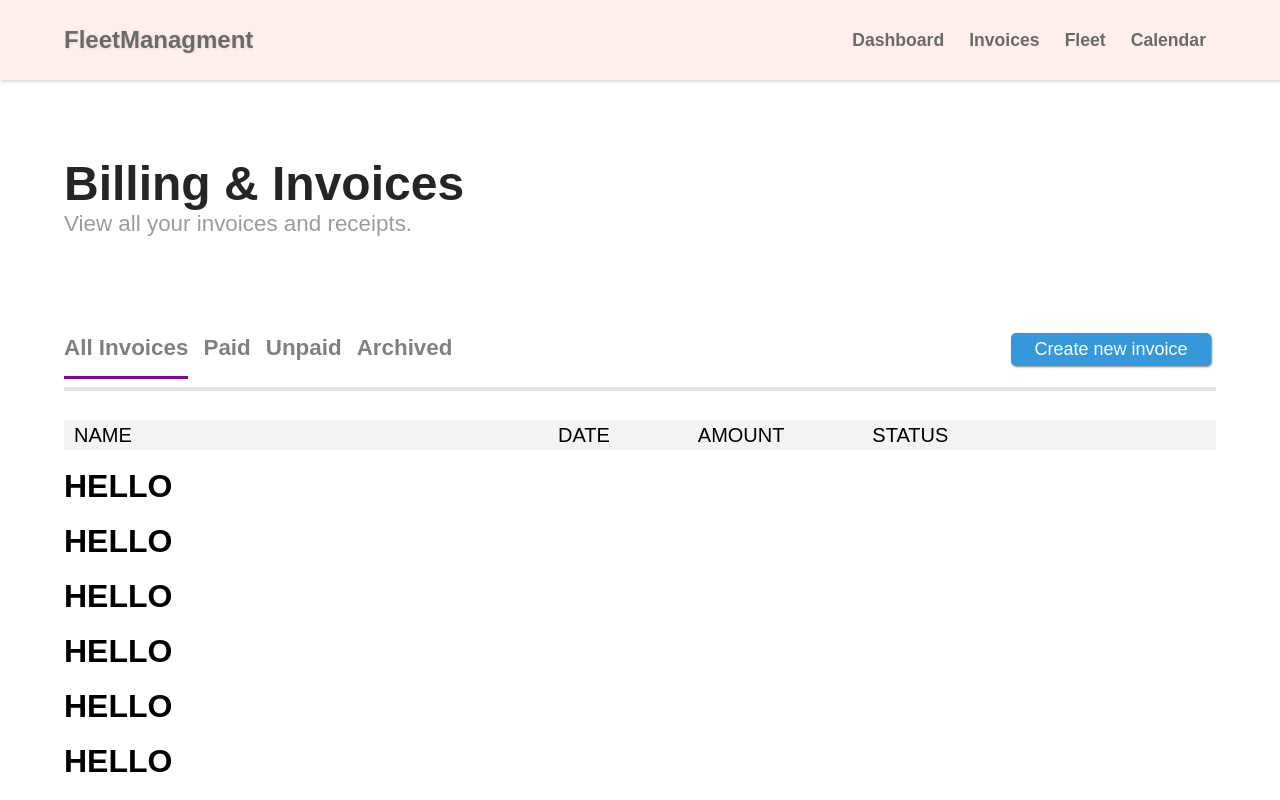
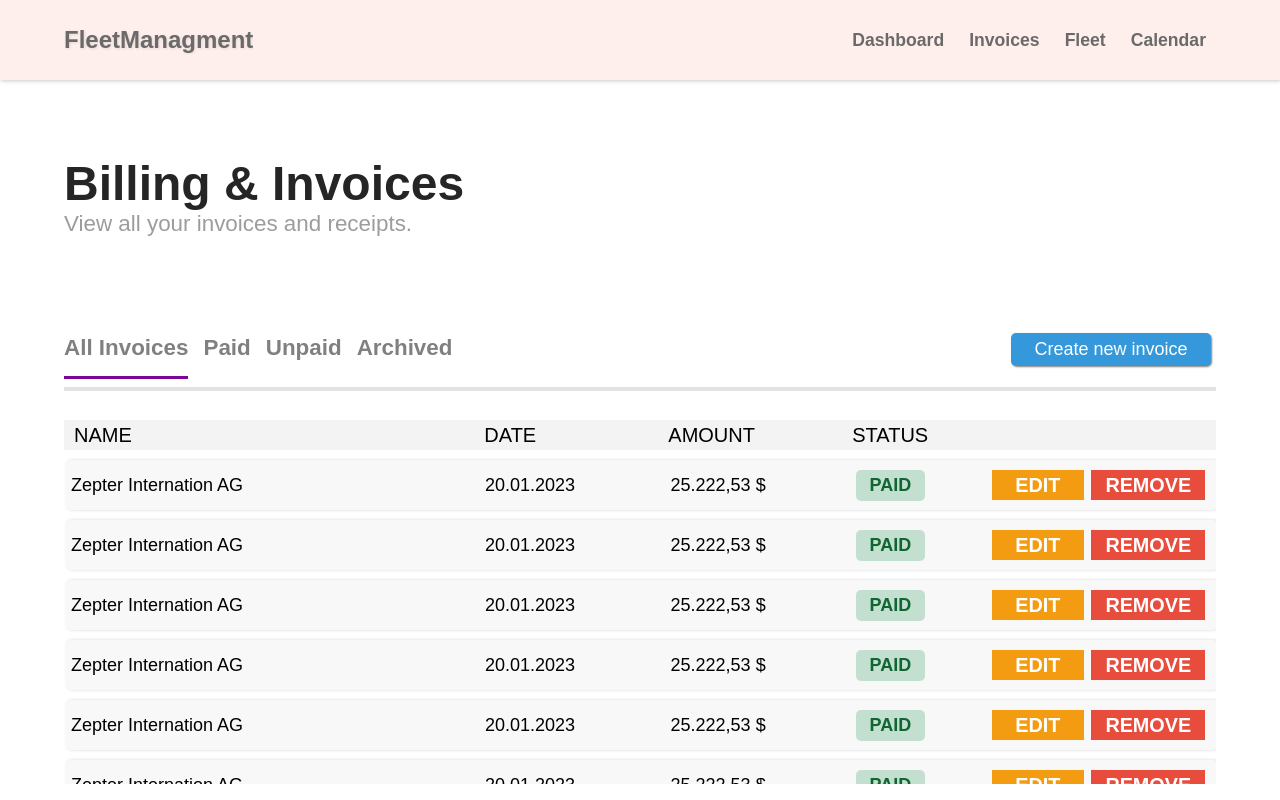
Before and after one commit to hamzic2019/fleetmanagment, a React (Vite) app in the folder client/: page /invoices in a window 1280 px wide. Built offline with nearby package versions, Linux system fonts and the light colour scheme.

Commit message:
Styling InvoiceListItem

```diff
--- /dev/null
+++ b/client/src/components/InvoiceListItem/InvoiceListItem.css
@@ -0,0 +1,63 @@
+.invoiceListItemWrapper {
+    width: 100%;
+    height: 50px;
+
+    background-color: rgba(210, 210, 210, 0.15);
+    box-shadow: 1px 0px 3px rgba(128, 128, 128, 0.35);
+    margin: 10px 0px 0px 2px;
+
+    margin-top: 10px;
+
+    display: flex;
+    justify-content: space-between;
+    align-items: center;
+
+    padding: 0 5px;
+
+    border-radius: 5px;
+    font-size: 18px;
+}
+
+.invoiceListItemWrapperItem {
+    width: 15%;
+}
+
+.invoiceListItemWrapper-div {
+    width: 20%;
+    height: 100%;
+
+    display: flex;
+    justify-content: space-evenly;
+}
+
+.invoiceListItemWrapper-div-btn-edit {
+    height:60%;
+    width: 40%;
+    align-self: center;
+    justify-self: center;
+    background-color: #f39c12;
+    border:0px;
+    color:white;
+    font-weight: 900;
+    font-size: 1.1em;
+}
+
+.invoiceListItemWrapper-div-btn-edit:hover {
+    background-color: #cf8612;
+}
+
+.invoiceListItemWrapper-div-btn-rmv {
+    height:60%;
+    width: 50%;
+    align-self: center;
+    justify-self: center;
+    border:0px;
+    color:white;
+    font-weight: 900;
+    font-size: 1.1em;
+    background-color: #e74c3c!important;
+}
+
+.invoiceListItemWrapper-div-btn-rmv:hover {
+    background-color: #c63c2c!important;
+}
--- /dev/null
+++ b/client/src/components/InvoiceListItem/InvoiceListItem.jsx
@@ -0,0 +1,23 @@
+import React from 'react'
+import Status from '../Status/Status'
+import './InvoiceListItem.css'
+
+const InvoiceListItem = () => {
+  return (
+        <div className='invoiceListItemWrapper'>
+            <p className='invoiceListItemWrapperItem' style={{width: '35%'}}>Zepter Internation AG</p>
+            <p className='invoiceListItemWrapperItem'>20.01.2023</p>
+            <p className='invoiceListItemWrapperItem'>25.222,53 $</p>
+            <div className='invoiceListItemWrapperItem' style={{width: '10%'}}>
+                <Status isPaid={true} />
+            </div>
+
+            <div className='invoiceListItemWrapper-div'>
+                    <button className='invoiceListItemWrapper-div-btn-edit'>EDIT</button>
+                    <button className='invoiceListItemWrapper-div-btn-rmv'>REMOVE</button>
+            </div>
+        </div>
+  )
+}
+
+export default InvoiceListItem
--- /dev/null
+++ b/client/src/components/Status/Status.css
@@ -0,0 +1,19 @@
+.paid {
+    background-color: #62b18359;
+    color:#106533;
+    font-weight: 900;
+    width: 60%;
+    text-align: center;
+    padding: 5px;
+    border-radius: 5px;
+}
+
+.unpaid {
+    background-color: #b1626259;
+    color:#651010;
+    font-weight: 900;
+    width: 75%;
+    text-align: center;
+    padding: 5px;
+    border-radius: 5px;
+}
--- /dev/null
+++ b/client/src/components/Status/Status.jsx
@@ -0,0 +1,13 @@
+import React from 'react'
+import './Status.css'
+
+const Status = ({isPaid}) => {
+
+  return (
+    <div className={isPaid ? 'paid' : 'unpaid'}>
+        {isPaid ? 'PAID' : 'UNPAID'}
+    </div>
+  )
+}
+
+export default Status
--- a/client/src/pages/Invoices/Invoices.css
+++ b/client/src/pages/Invoices/Invoices.css
@@ -159,8 +159,8 @@ hr {
     font-family: Arial, Helvetica, sans-serif;
 }
 
-.status-bar-item-list-name {
-    min-width: 35%;
+.status-bar-item-list {
+    min-width: 15%;
 }
 
 .status-bar-item-list-5 {
--- a/client/src/pages/Invoices/Invoices.jsx
+++ b/client/src/pages/Invoices/Invoices.jsx
@@ -1,4 +1,5 @@
 import React from 'react'
+import InvoiceListItem from '../../components/InvoiceListItem/InvoiceListItem'
 import './Invoices.css'
 
 const Invoices = () => {
@@ -31,37 +32,23 @@ const Invoices = () => {
           <div className="invoices-list-invoices">
 
                 <div className="invoices-list-invoices-status-bar">
-              <p className='status-bar-item-list-name'>NAME</p>
+                    <p className='status-bar-item-list' style={{width: '35%'}}>NAME</p>
                     <p className='status-bar-item-list'>DATE</p>
                     <p className='status-bar-item-list'>AMOUNT</p>
                     <p className='status-bar-item-list'>STATUS</p>
 
                     <p className='status-bar-item-list-5'></p>
                 </div>
-                        <br />
-                        <h1>HELLO</h1>
-                        <br />
-                        <h1>HELLO</h1>
-                        <br />
-                        <h1>HELLO</h1>
-                        <br />
-                        <h1>HELLO</h1>
-                        <br />
-                        <h1>HELLO</h1>
-                        <br />
-                        <h1>HELLO</h1>
-                        <br />
-                        <h1>HELLO</h1>
-                        <br />
-                        <h1>HELLO</h1>
-                        <br />
-                        <h1>HELLO</h1>
-                        <br />
-                        <h1>HELLO</h1>
-                        <br />
-                        <h1>HELLO</h1>
-                        <br />
-                        <h1>HELLO</h1>
+
+                  <InvoiceListItem />
+                  <InvoiceListItem />
+                  <InvoiceListItem />
+                  <InvoiceListItem />
+                  <InvoiceListItem />
+                  <InvoiceListItem />
+                  <InvoiceListItem />
+
+
            </div>
         </div>
     </div>
```
Lines whose indentation alone changed are shown as unchanged.
